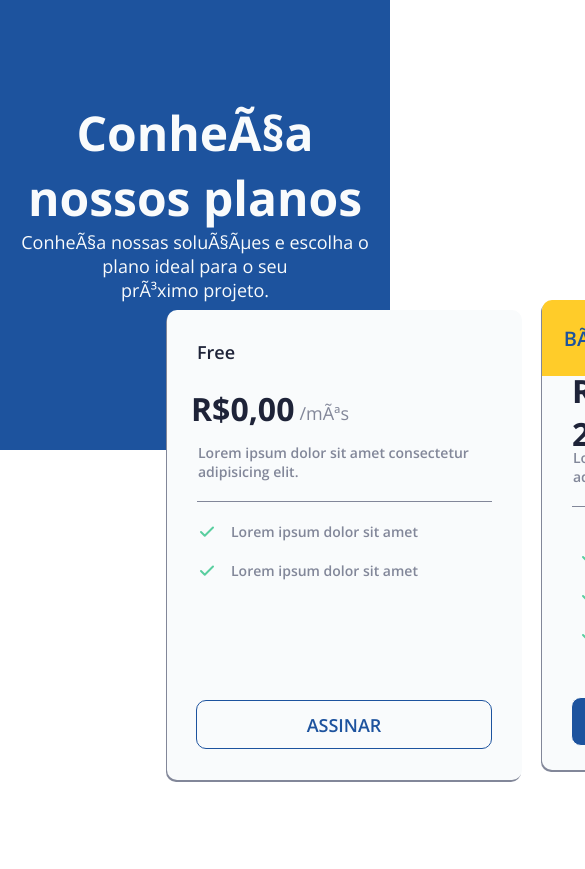
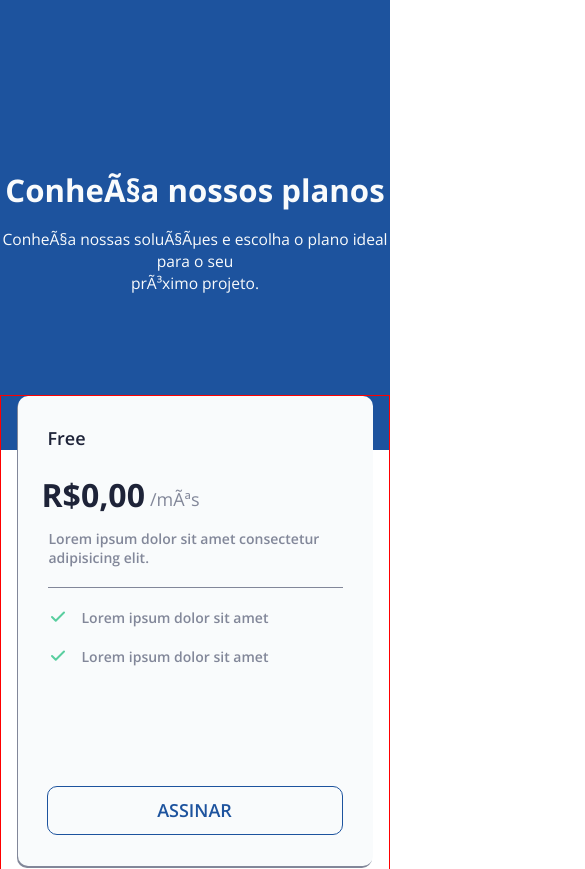
Before and after one commit to Heitors09/Pricing-Table, a plain HTML site: page Index.html in a window 390 px wide. Shown: the top 869 px of the page, 585 px wide, since content can reach past the window. Before the commit the page ends 844 px from the top, so only its background shows below. Drawn offline with nearby package versions, Linux system fonts and the light colour scheme.

Commit message:
responsive design

```diff
--- a/Index.html
+++ b/Index.html
@@ -13,8 +13,8 @@
 <body>
     <div class="bg-top">
         <h1>Conheça nossos planos</h1>
-        <footer>Conheça nossas soluções e escolha o plano ideal para o seu <br>próximo projeto.</footer>
-    </div>
+        <footer class="top-ft">Conheça nossas soluções e escolha o plano ideal para o seu <br>próximo projeto.</footer>
+     <div class="plans">
         <div class="free">
             <h4>Free</h4>
             <div class="price">
@@ -98,5 +98,8 @@
                 </li>
                 <button>ASSINAR</button>
         </div>
+     </div>
+    </div>
+
 </body>
 </html>
--- a/stylesheet.css
+++ b/stylesheet.css
@@ -20,21 +20,26 @@
     height: 450px;
     background-color: var(--blue);
     font-family: 'Open Sans', sans-serif;
+    display: flex;
+    flex-direction: column;
+    align-items: center;
   }
 
   .bg-top h1{
     font-weight: 700;
-    font-size: 48px;
+    font-size: 5vw;
     color: var(--page-background);
     text-align: center;
-    padding-top: 100px;
+    padding-top: 20vh;
+
   }
 
-  .bg-top footer{
+  .top-ft{
     font-weight: 400;
-    font-size: 18px;
+    font-size: 2vw;
     text-align: center;
     color: var(--page-background);
+    margin-top: 2vh;
   }
 
   .free{
@@ -42,7 +47,7 @@
     height: 470px;
     background-color: var(--page-background);
 
-    position: absolute;
+
     left:167px;
     top: 310px;
     border-radius: 10px;
@@ -159,12 +164,10 @@
   background-color: var(--page-background);
 
 
-  position: absolute;
+
   border-radius: 10px;
   filter: drop-shadow(-0.2px 2px #828799);
 
-  left: 542px;
-  top:300px
 }
 
 .yellow{
@@ -294,7 +297,7 @@
   width: 355px;
   height: 470px;
   background-color: var(--page-background);
-  position: absolute;
+
   left: 917px;
   top: 310px;
   border-radius: 10px;
@@ -398,3 +401,35 @@
   cursor: pointer;
 
 }
+
+.plans{
+  border: 1px solid red;
+  display: flex;
+  gap: 2vh;
+  margin-top: 12vh;
+  flex-wrap: wrap;
+
+}
+
+@media(max-width: 1100px){
+   .plans{
+       justify-content: center;
+   }
+   .bg-top h1{
+     font-size: 7vw;
+   }
+
+   .top-ft{
+    font-size: 3vw;
+   }
+
+}
+
+@media(max-width: 699px){
+     .bg-top h1{
+          font-size: 8vw;
+     }
+     .top-ft{
+      font-size:4vw;
+     }
+}
```
Lines whose indentation alone changed are shown as unchanged.
